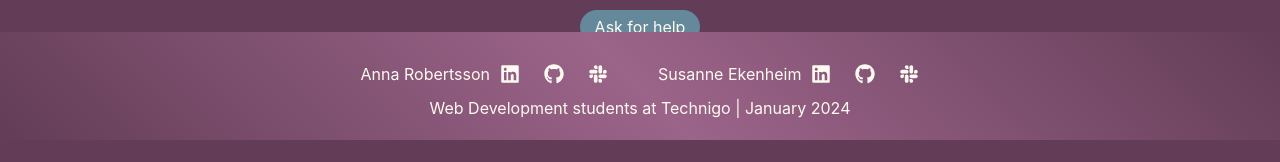
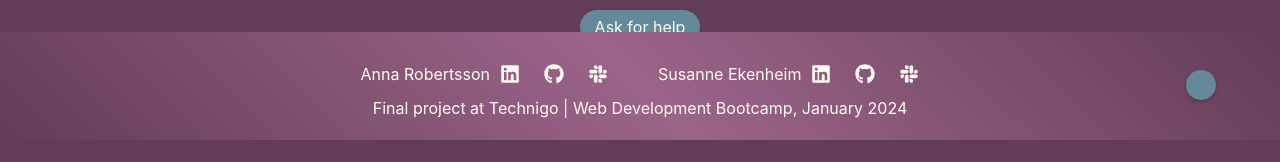
Before and after one commit to Technigo/final-boiler-plate-monorepo, a React (Vite) app in the folder frontend/: page /tasks in a window 1280 px wide. Shown: the part 660-822 px from the top of the page. Built offline with nearby package versions, Linux system fonts and the light colour scheme; no server answers; sample sign-in values are in the browser's storage.

Commit message:
created GoTop-component, removed outcommented code, edited footer-text, updated margins in viewports

```diff
--- /dev/null
+++ b/frontend/src/components/Buttons/GoTop.jsx
@@ -0,0 +1,59 @@
+import styled from "styled-components";
+import { useState, useEffect } from "react";
+import { IconButton } from "./IconButton";
+import { MdKeyboardDoubleArrowUp } from "react-icons/md";
+
+const StyledGoTop = styled.div`
+  position: fixed;
+  bottom: 5%;
+  right: 5%;
+  z-index: 1000;
+
+  .goTopButton {
+    background-color: var(--button);
+    box-shadow: 0 2px 4px rgba(0, 0, 0, 0.2);
+    width: 30px;
+    height: 30px;
+    border-radius: 25px;
+    cursor: pointer;
+    text-align: center;
+    line-height: 30px;
+    transition: transform 0.3s ease;
+
+    &:hover {
+      transform: scale(1.1);
+    }
+  }
+`;
+
+export const GoTopButton = () => {
+  const [showGoTop, setShowGoTop] = useState(false);
+
+  const handleVisibleButton = () => {
+    const scrollPosition = window.scrollY || document.documentElement.scrollTop;
+    setShowGoTop(scrollPosition > 50);
+  };
+
+  const handleScrollUp = () => {
+    window.scrollTo({ left: 0, top: 0, behavior: "smooth" });
+  };
+
+  useEffect(() => {
+    window.addEventListener("scroll", handleVisibleButton);
+    return () => {
+      window.removeEventListener("scroll", handleVisibleButton);
+    };
+  }, []);
+
+  return (
+    <StyledGoTop className={showGoTop ? "" : "goTopHidden"}>
+      <IconButton
+        className="goTopButton"
+        color="primary"
+        onClick={handleScrollUp}
+      >
+        <MdKeyboardDoubleArrowUp />
+      </IconButton>
+    </StyledGoTop>
+  );
+};
--- a/frontend/src/components/CreateTask.jsx
+++ b/frontend/src/components/CreateTask.jsx
@@ -112,12 +112,12 @@ export const CreateTask = () => {
 
   // Function to update the 'task' state with the value entered in the input field.
   const taskTitle = (e) => {
-    const newTitle = e.target.value; // Get the value entered in the input field.
+    const newTitle = e.target.value.slice(0, 30); // Limit the title to 30 characters.
     setTask(newTitle);
 
     // Check the length of the title and update the error state
     if (newTitle.length < 3 || newTitle.length > 30) {
-      // If the title is less than 3 or more than 30 characters
+      // If the title is less than 3 or more than 29 characters
       setTitleError("Title must be between 3 and 30 characters."); // Set the error message
     } else {
       setTitleError("");
@@ -136,13 +136,13 @@ export const CreateTask = () => {
 
   // Function to handle task description input
   const taskDescription = (e) => {
-    const newDescription = e.target.value; // Get the value entered in the input field.
+    const newDescription = e.target.value.slice(0, 300); // Limit the description to 300 characters.
     setDescription(newDescription); // Update the 'task' state with the value entered in the input field.
     setTaskLength(newDescription.length); // Update task length
 
     // Check the length of the description and update the error state
-    if (newDescription.length < 10 || newDescription.length > 300) {
-      // If the description is less than 10 or more than 300 characters
+    if (newDescription.length < 10 || newDescription.length > 299) {
+      // If the description is less than 10 or more than 299 characters
       setDescriptionError("Description must be between 10 and 300 characters."); // Set the error message
     } else {
       setDescriptionError("");
@@ -175,6 +175,7 @@ export const CreateTask = () => {
       setCategory("");
       setArea("");
       setDescription("");
+      setTaskLength(0); // Reset the task length counter to zero
     } else {
       alert("Please fill in all fields");
     }
--- a/frontend/src/components/Footer.jsx
+++ b/frontend/src/components/Footer.jsx
@@ -60,7 +60,9 @@ export const Footer = () => {
             </Contact>
           </div>
         </div>
-        <p>Web Development students at Technigo | January 2024</p>
+        <p>
+          Final project at Technigo | Web Development Bootcamp, January 2024
+        </p>
       </FooterText>
     </StyledFooter>
   );
--- a/frontend/src/globalStyles.js
+++ b/frontend/src/globalStyles.js
@@ -55,27 +55,23 @@ body.active-modal {
 }
 
   main {
-  margin: 50px 15px 270px;
+  margin: 50px 15px 100px;
 
 
   @media screen and (min-width: 400px) {
-    margin: 50px 50px 192px;
-    /* margin: 50px; */
+    margin: 50px 50px 200px;
   }
 
   @media screen and  (min-width: 800px) {
-    margin: 50px 100px 158px;
-    /* margin: 50px 100px; */
+    margin: 50px 100px 220px;
   }
 
   @media screen and  (min-width: 1100px) {
-    margin: 100px 200px 208px;
-    /* margin: 100px 200px; */
+    margin: 100px 200px 200px;
   }
 
   @media screen and  (min-width: 1300px) {
-    margin: 100px 300px 208px;
-    /* margin: 100px 300px; */
+    margin: 100px 300px 240px;
   }
 }
 `;
--- a/frontend/src/pages/Profile.jsx
+++ b/frontend/src/pages/Profile.jsx
@@ -40,13 +40,10 @@ const StyledList = styled.ul`
 const StyledListItem = styled.li`
   display: flex;
   flex-direction: column;
-  /* align-items: flex-end;
-  text-align: left; */
   background-color: var(--grey);
   border: 1px solid #ddd;
   border-radius: 20px 0 20px 20px;
   padding: 15px;
-  //margin-bottom: 10px;
   width: 250px;
   height: auto;
   box-shadow: 0 2px 4px rgba(0, 0, 0, 0.2);
@@ -84,7 +81,6 @@ const TaskDescription = styled.div`
 `;
 
 const CreatedBySection = styled.div`
-  font-weight: bold;
   color: var(--darktext);
 `;
 
@@ -190,7 +186,6 @@ export const Profile = () => {
                     <TaskTitle>{task.task}</TaskTitle>
                     <TaskDescription>{task.description}</TaskDescription>
                     <CreatedBySection>
-                      {/* Display task creator's username */}
                       {/* Show the name of the author or 'Unknown User' if the task is missing username */}
                       <strong>Created by: </strong>
                       {task.user?.username || "Unknown User"}
--- a/frontend/src/pages/Tasks.jsx
+++ b/frontend/src/pages/Tasks.jsx
@@ -5,6 +5,7 @@ import { useNavigate } from "react-router-dom";
 import { FeedTaskCard } from "../components/TaskCards/FeedTaskCard";
 import { TaskTabs } from "../components/Tabs/TaskTabs";
 import styled from "styled-components";
+import { GoTopButton } from "../components/Buttons/GoTop";
 
 const StyledTaskPage = styled.div`
   display: flex;
@@ -138,6 +139,7 @@ export const Tasks = () => {
           tasks.map((task) => <FeedTaskCard key={task._id} task={task} />)
         )}
       </CardWrapper>
+      <GoTopButton />
     </StyledTaskPage>
   );
 };
```
